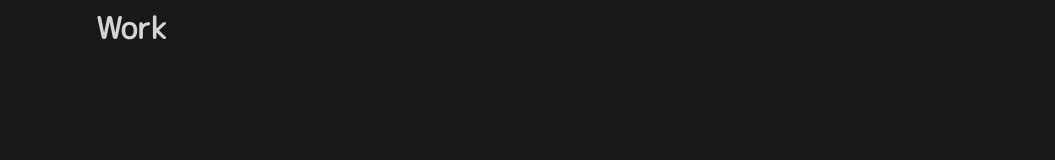
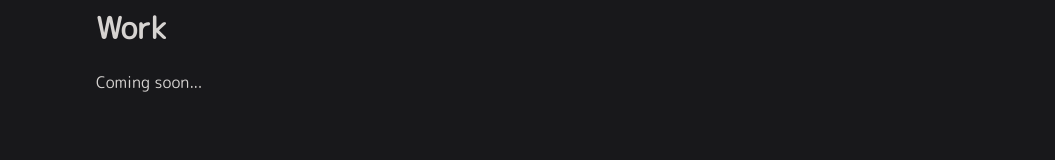
Before and after one commit to melansonS/melansons, a Next.js app: page /work in a window 1280 px wide. Shown: the part 158-318 px from the top of the page, without its empty margins (112-1167 px from the left). Built offline with nearby package versions, Linux system fonts and the light colour scheme.

Commit message:
work coming soon

```diff
--- a/pages/work.tsx
+++ b/pages/work.tsx
@@ -6,6 +6,7 @@ const Work: NextPage = () => {
     <AnimatedPageContainer>
       <div>
         <h1 className="text-3xl pb-6 font-bold">Work</h1>
+        <p>Coming soon...</p>
       </div>
     </AnimatedPageContainer>
   );
```
